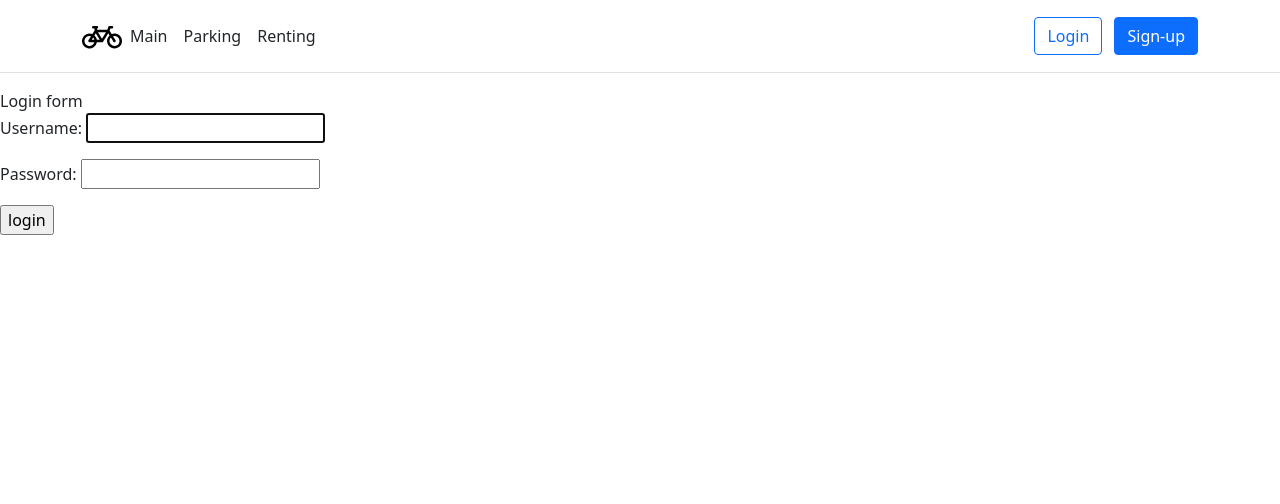
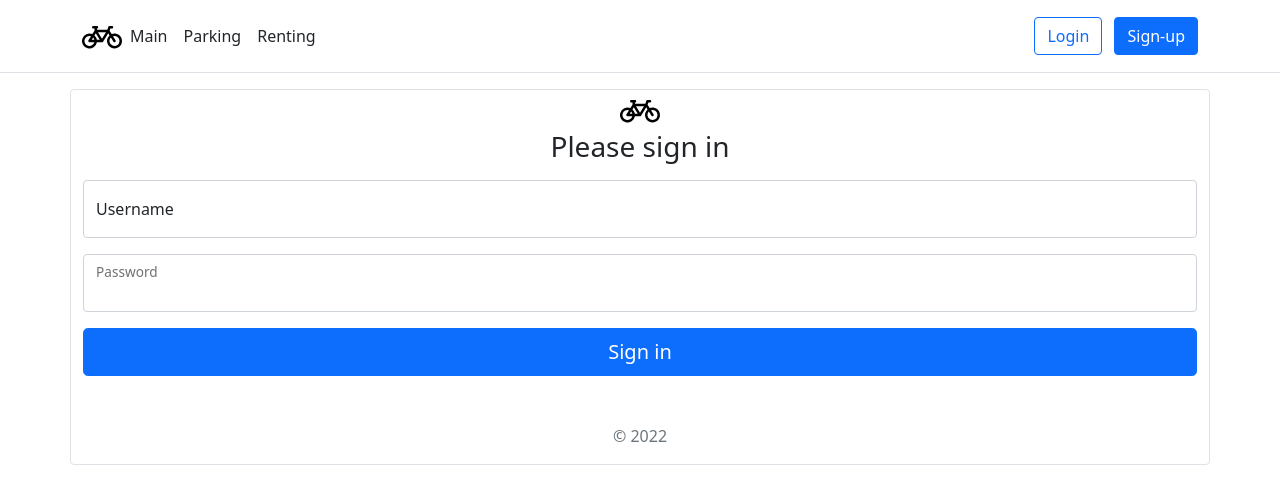
Before and after one commit to vytasgavelis/bike_sharing, a Django app: page /accounts/login/ in a window 1280 px wide. Shown: the top 504 px of the page. Run offline with Django 4.2, Linux system fonts and the light colour scheme.

Commit message:
style login page

```diff
--- a/station_admin/templates/registration/login.html
+++ b/station_admin/templates/registration/login.html
@@ -1,4 +1,5 @@
 {% extends 'client/base.html' %}
+{% load static %}
 
 {% block content %}
     {% if form.errors %}
@@ -8,14 +9,27 @@
     {% if next %}
         <p>You cant access that page</p>
     {% endif %}
-    Login form
-    <form method="post" action="{% url 'login' %}">
-        {% csrf_token %}
 
-        <p>Username: {{ form.username }}</p>
-        <p>Password: {{ form.password }}</p>
+    <main class="container text-center form-signin border rounded">
+        <form method="post" action="{% url 'login' %}">
+            {% csrf_token %}
+            <img style="width: 40px" src="{% static 'station_admin/client/img/svg/bicycle.svg' %}">
+            <h1 class="h3 mb-3 fw-normal">Please sign in</h1>
 
-        <p><input type="submit" value="login"></p>
-        <input type="hidden" name="next" value="{{ next }}">
-    </form>
+            <div class="form-floating mb-3">
+                <input type="text" class="form-control" id="{{ form.username.id_for_label }}"
+                       name="{{ form.username.html_name }}" placeholder="name@example.com">
+                <label for="{{ form.username.id_for_label }}">Username</label>
+            </div>
+            <div class="form-floating mb-3">
+                <input type="password" class="form-control" id="{{ form.password.id_for_label }}"
+                       name="{{ form.password.html_name }}">
+                <label for="{{ form.password.id_for_label }}">Password</label>
+            </div>
+
+            <button class="w-100 btn btn-lg btn-primary" type="submit">Sign in</button>
+            <p class="mt-5 mb-3 text-muted">&copy; 2022</p>
+            <input type="hidden" name="next" value="{{ next }}">
+        </form>
+    </main>
 {% endblock %}
```
